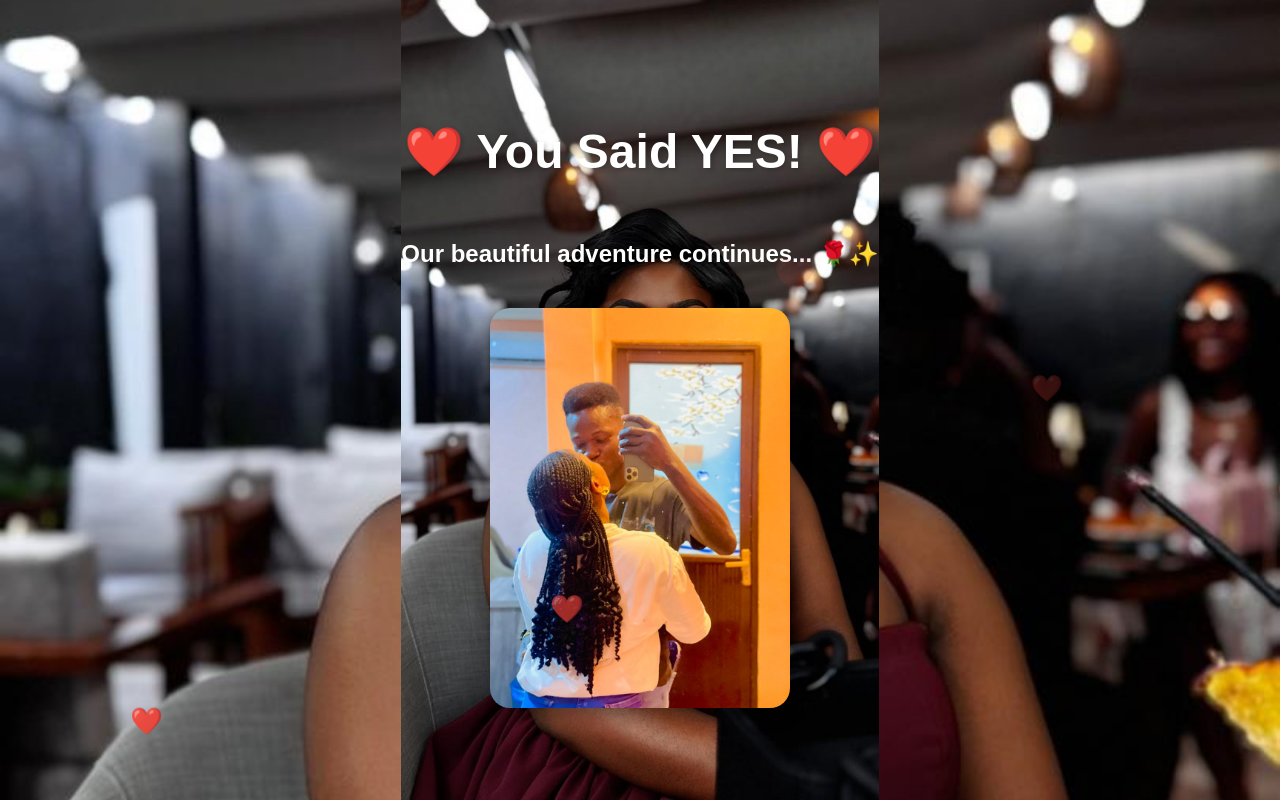
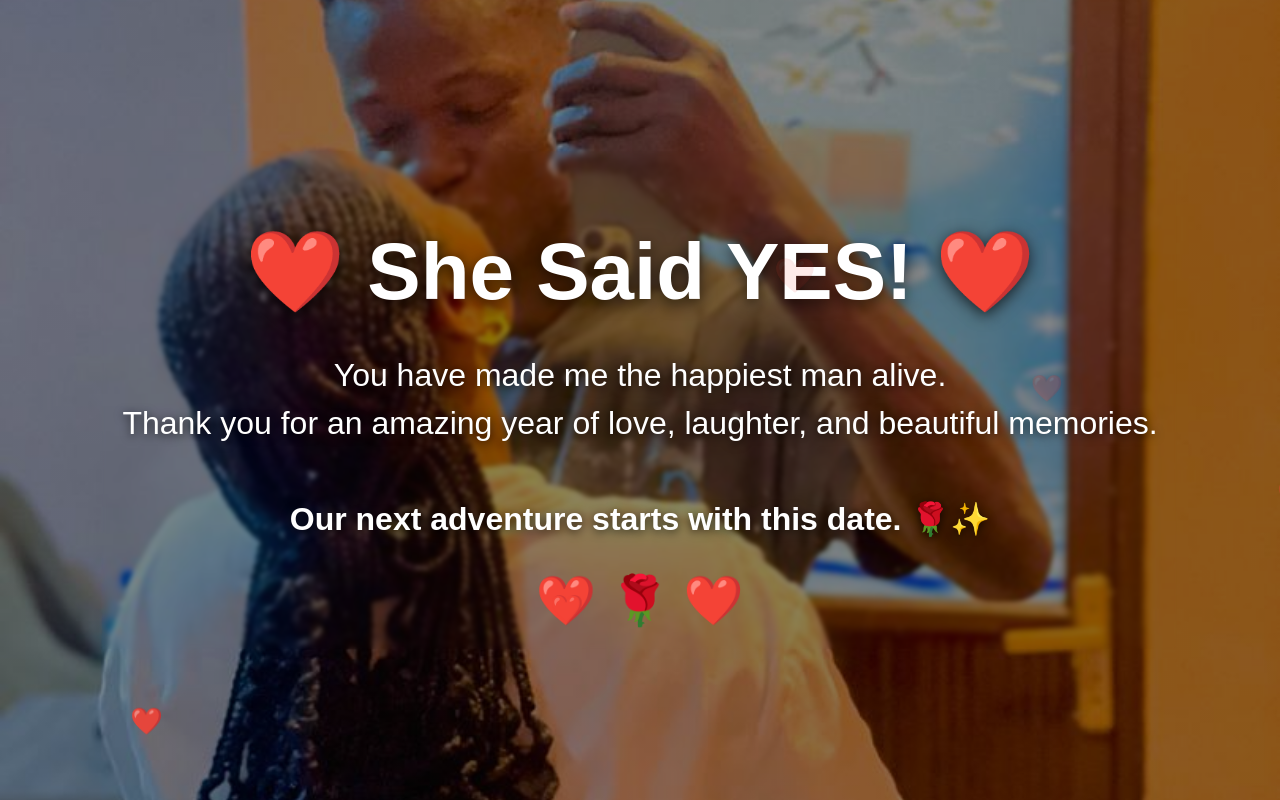
Before and after one commit to automatedme/date-invite, a plain HTML site: page index.html in a window 1280 px wide. Both pictures are taken after a click on the button "Yes! 🥰". Drawn offline with Linux system fonts and the light colour scheme.

Commit message:
Add files via upload

```diff
--- a/index.html
+++ b/index.html
@@ -3,7 +3,7 @@
 <head>
 <meta charset="UTF-8">
 <meta name="viewport" content="width=device-width, initial-scale=1.0">
-<title>A Question for You ❤️</title>
+<title>A Little Surprise for you ❤️</title>
 <style>
     body {
         margin: 0;
@@ -18,6 +18,18 @@
 
     .container {
     text-align: center;
+    animation: fadeIn 2s ease-in-out;
+}
+
+@keyframes fadeIn {
+    from {
+        opacity: 0;
+        transform: translateY(20px);
+    }
+    to {
+        opacity: 1;
+        transform: translateY(0);
+    }
 }
 
     h1 {
@@ -40,6 +52,11 @@
     background: #4CAF50;
     color: white;
     margin-right: 20px;
+    transition: transform 0.2s ease;
+}
+
+#yesBtn:hover {
+    transform: scale(1.1);
 }
 
     #noBtn {
@@ -135,24 +152,70 @@ noBtn.addEventListener("touchstart", function(e) {
 yesBtn.addEventListener("click", function () {
     document.body.innerHTML = `
     <div style="
+        position:fixed;
+        top:0;
+        left:0;
+        width:100vw;
         height:100vh;
+        background:
+            linear-gradient(rgba(0,0,0,0.45), rgba(0,0,0,0.45)),
+            url('couple.jpeg');
+        background-size:cover;
+        background-position:center;
         display:flex;
-            flex-direction:column;
         justify-content:center;
         align-items:center;
-            background:url('background.jpeg') center center/cover no-repeat;
+        overflow:hidden;
+        animation: fadeIn 1.5s ease-in-out;
+    ">
+
+        <div style="
+            text-align:center;
             color:white;
-            text-align:center;
-            font-family:Arial;
+            padding:20px;
+            max-width:90%;
+            backdrop-filter: blur(2px);
         ">
-            <h1 style="font-size:3em;">❤️ You Said YES! ❤️</h1>
-            <h2>Our beautiful adventure continues... 🌹✨</h2>
-            <img src="couple.jpeg"
-                 style="width:300px;
-                        border-radius:20px;
-                        margin-top:20px;
-                        box-shadow:0 5px 20px rgba(0,0,0,0.4);">
+            <h1 style="
+                font-size:clamp(2.5rem, 8vw, 5rem);
+                margin-bottom:20px;
+                text-shadow:0 4px 15px rgba(0,0,0,0.7);
+            ">
+                ❤️ She Said YES! ❤️
+            </h1>
+
+            <p style="
+                font-size:clamp(1.2rem, 3vw, 2rem);
+                line-height:1.5;
+                text-shadow:0 2px 10px rgba(0,0,0,0.7);
+                margin-bottom:30px;
+            ">
+                You have made me the happiest man alive.<br>
+                Thank you for an amazing year of love, laughter, and beautiful memories.<br><br>
+                <strong>Our next adventure starts with this date. 🌹✨</strong>
+            </p>
+
+            <div style="
+                font-size:3rem;
+                animation: pulse 1.5s infinite;
+            ">
+                ❤️ 🌹 ❤️
             </div>
+        </div>
+    </div>
+
+    <style>
+        @keyframes fadeIn {
+            from { opacity: 0; }
+            to   { opacity: 1; }
+        }
+
+        @keyframes pulse {
+            0%   { transform: scale(1); }
+            50%  { transform: scale(1.15); }
+            100% { transform: scale(1); }
+        }
+    </style>
        `;
 });
 </script>
```
Lines whose indentation alone changed are shown as unchanged.
